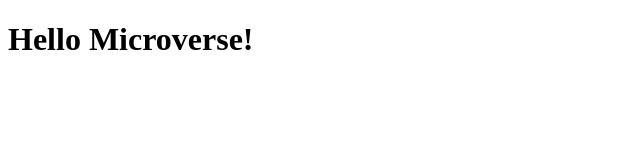
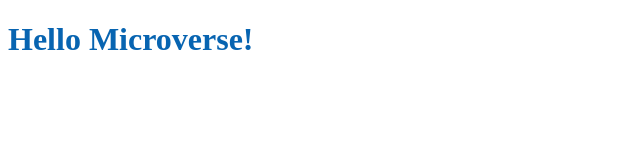
Before and after one commit to Ol-create/Set-up-a-Hello-Microverse-project, a website: page index.html in a window 1280 px wide. Shown: the whole page, without its empty margins (0-640 px from the left). Drawn offline with Linux system fonts and the light colour scheme.

Commit message:
Add CSS File with header format colour

```diff
--- a/index.html
+++ b/index.html
@@ -5,8 +5,9 @@
     <meta http-equiv="X-UA-Compatible" content="IE=edge">
     <meta name="viewport" content="width=device-width, initial-scale=1.0">
     <title>Hello Microverse</title>
+    <link rel="stylesheet" href="./styles.css">
 </head>
 <body>
-  <header> <h1>Hello Microverse!</h1> </header>
+  <header class="HDColour"> <h1>Hello Microverse!</h1> </header>
 </body>
 </html>
--- /dev/null
+++ b/styles.css
@@ -0,0 +1,3 @@
+.HDColour{
+    color:rgb(7, 100, 177)
+}
```
